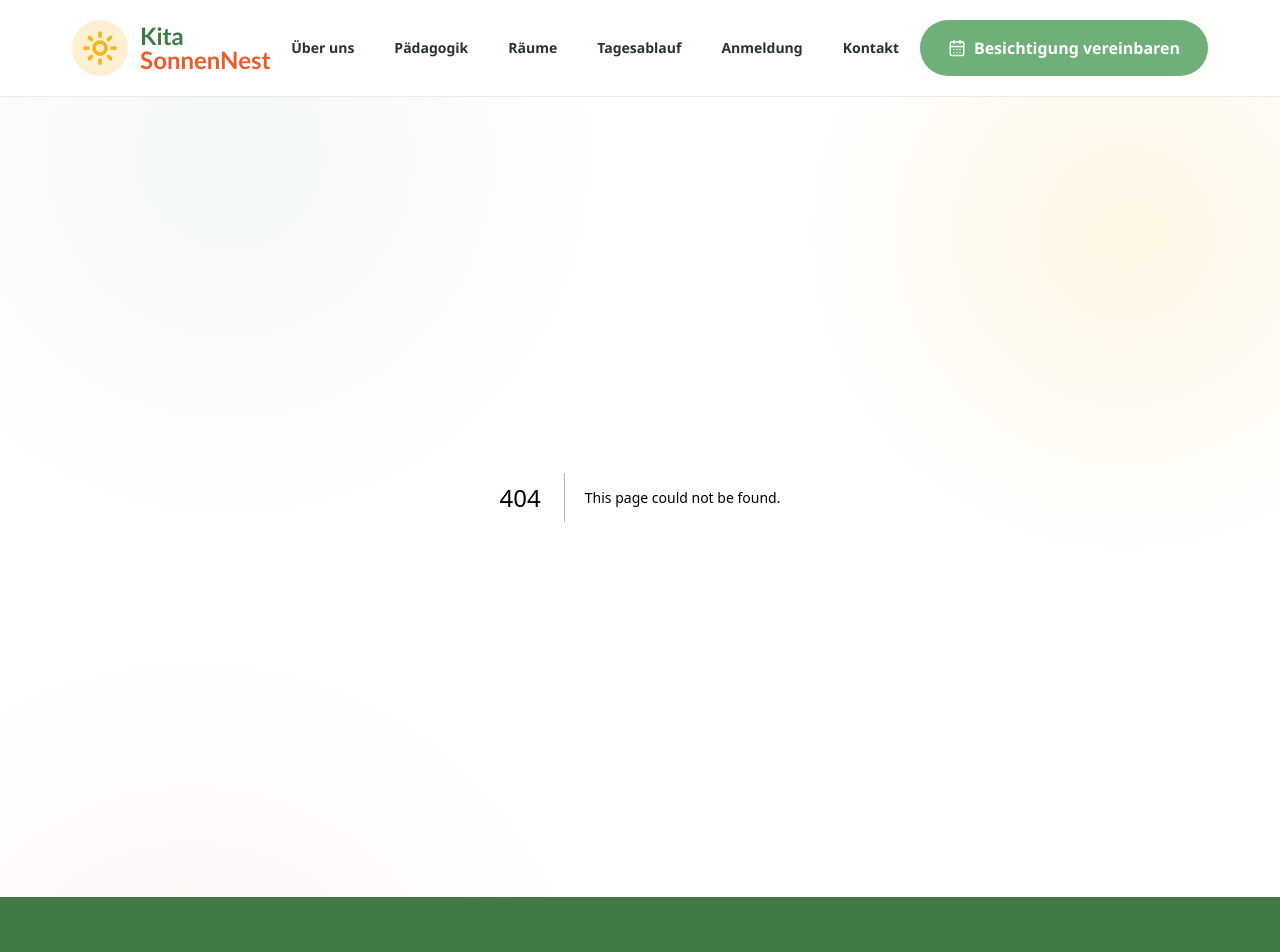
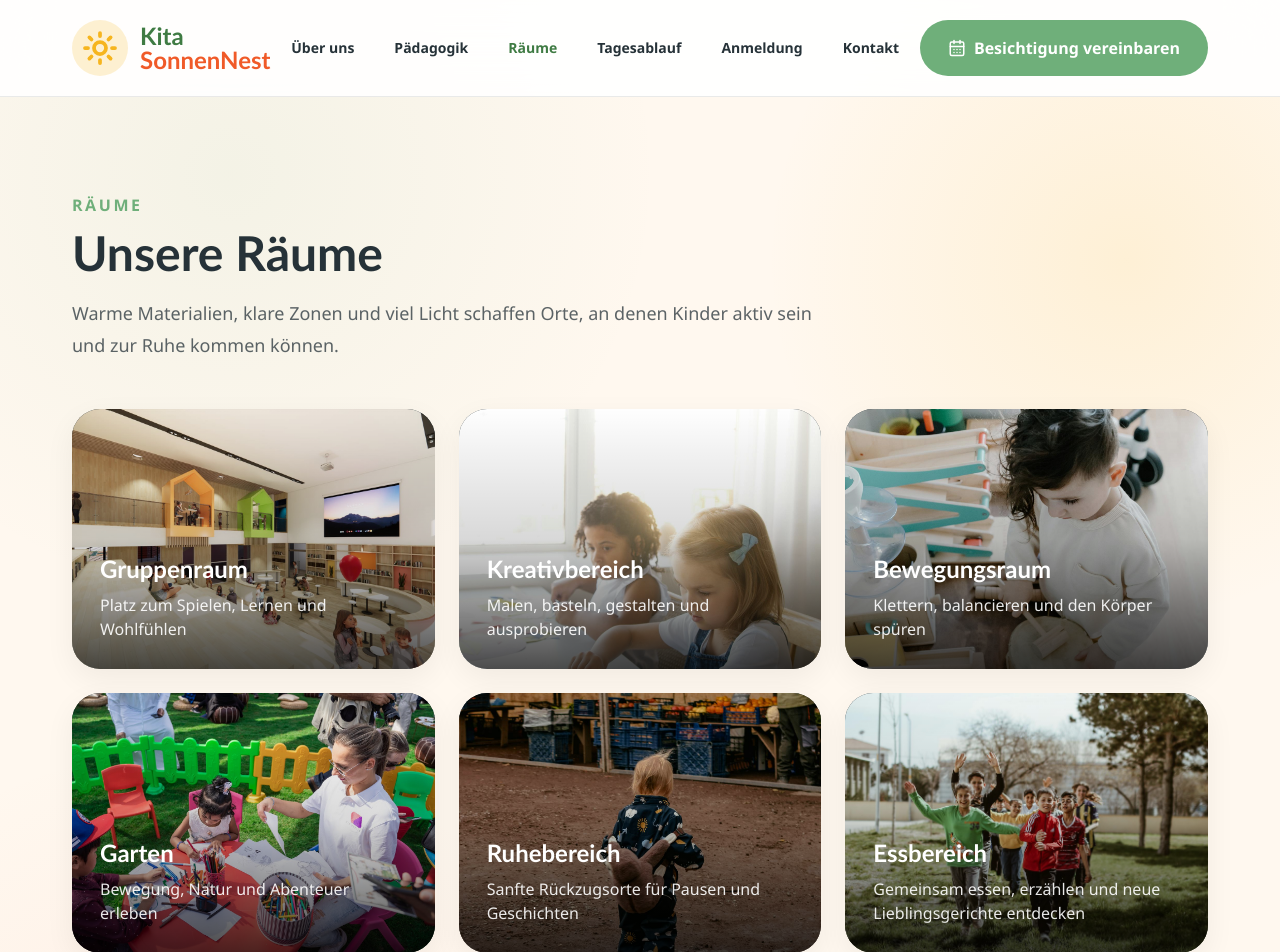
Before and after one commit to MarinaOlenchenko/Kindergarten-web, a Next.js app: page /Kindergarten-web/raeume in a window 1280 px wide. Before the commit this address had no page. Shown: the top 952 px of the page. Built offline with nearby package versions, Linux system fonts and the light colour scheme.

Commit message:
Configure GitHub Pages deployment

```diff
--- a/components/AnmeldungSteps.tsx
+++ b/components/AnmeldungSteps.tsx
@@ -1,4 +1,5 @@
 import { ArrowRight, Heart, Send, UsersRound } from "lucide-react";
+import Image from "next/image";
 import Button from "@/components/Button";
 
 const steps = [
@@ -29,7 +30,9 @@ export default function AnmeldungSteps() {
         })}
       </div>
       <div className="rounded-[28px] bg-white p-6 shadow-[0_10px_30px_rgba(0,0,0,0.06)]">
-        <div className="mb-6 aspect-[4/3] rounded-[24px] bg-[url('/images/backpack-child.jpg')] bg-cover bg-center" />
+        <div className="relative mb-6 aspect-[4/3] overflow-hidden rounded-[24px]">
+          <Image src="/Kindergarten-web/images/backpack-child.jpg" alt="Kind mit Rucksack in der Kita" fill className="object-cover" sizes="320px" />
+        </div>
         <Button href="/anmeldung" className="w-full">
           Jetzt Platz anfragen <ArrowRight aria-hidden="true" size={20} />
         </Button>
--- a/components/CTASection.tsx
+++ b/components/CTASection.tsx
@@ -7,7 +7,7 @@ export default function CTASection() {
     <section className="relative overflow-hidden bg-[#F6B51E] py-12">
       <div className="mx-auto grid max-w-[1200px] items-center gap-8 px-6 lg:grid-cols-[180px_1fr_auto] lg:px-8">
         <div className="relative h-36 w-36 overflow-hidden rounded-full border-8 border-white/80 shadow-[0_10px_30px_rgba(0,0,0,0.12)]">
-          <Image src="/images/painting.jpg" alt="Bunte Kinderhände" fill className="object-cover" sizes="144px" />
+          <Image src="/Kindergarten-web/images/painting.jpg" alt="Bunte Kinderhände" fill className="object-cover" sizes="144px" />
         </div>
         <div>
           <Send aria-hidden="true" className="mb-3 text-white" size={28} />
--- a/components/Footer.tsx
+++ b/components/Footer.tsx
@@ -46,7 +46,7 @@ export default function Footer() {
           </div>
         </div>
         <div className="relative hidden min-h-[170px] overflow-hidden rounded-[40px] lg:block">
-          <Image src="/images/toys.jpg" alt="Holzspielzeug in der Kita" fill className="object-cover" sizes="220px" />
+          <Image src="/Kindergarten-web/images/toys.jpg" alt="Holzspielzeug in der Kita" fill className="object-cover" sizes="220px" />
         </div>
       </div>
       <div className="border-t border-white/12 py-5 text-center text-sm text-white/70">© 2026 Kita SonnenNest. Alle Rechte vorbehalten.</div>
--- a/components/Hero.tsx
+++ b/components/Hero.tsx
@@ -41,7 +41,7 @@ export default function Hero() {
         <div className="relative">
           <div className="image-mask relative aspect-[1.24/1] overflow-hidden bg-[#EDF7EC] shadow-[0_24px_70px_rgba(63,123,67,0.18)]">
             <Image
-              src="/images/hero-kindergarten.jpg"
+              src="/Kindergarten-web/images/hero-kindergarten.jpg"
               alt="Kinder spielen im Garten der Kita"
               fill
               priority
--- a/components/PedagogyPreview.tsx
+++ b/components/PedagogyPreview.tsx
@@ -26,7 +26,7 @@ export default function PedagogyPreview() {
           </Button>
         </div>
         <div className="relative mx-auto aspect-square w-full max-w-[340px] overflow-hidden rounded-full bg-[#FFF8EF]">
-          <Image src="/images/painting.jpg" alt="Kinder malen im Kreativbereich" fill className="object-cover" sizes="340px" />
+          <Image src="/Kindergarten-web/images/painting.jpg" alt="Kinder malen im Kreativbereich" fill className="object-cover" sizes="340px" />
         </div>
       </div>
     </div>
--- a/data/rooms.ts
+++ b/data/rooms.ts
@@ -2,31 +2,31 @@ export const rooms = [
   {
     title: "Gruppenraum",
     text: "Platz zum Spielen, Lernen und Wohlfühlen",
-    image: "/images/classroom.jpg"
+    image: "/Kindergarten-web/images/classroom.jpg"
   },
   {
     title: "Kreativbereich",
     text: "Malen, basteln, gestalten und ausprobieren",
-    image: "/images/painting.jpg"
+    image: "/Kindergarten-web/images/painting.jpg"
   },
   {
     title: "Bewegungsraum",
     text: "Klettern, balancieren und den Körper spüren",
-    image: "/images/toys.jpg"
+    image: "/Kindergarten-web/images/toys.jpg"
   },
   {
     title: "Garten",
     text: "Bewegung, Natur und Abenteuer erleben",
-    image: "/images/garden.jpg"
+    image: "/Kindergarten-web/images/garden.jpg"
   },
   {
     title: "Ruhebereich",
     text: "Sanfte Rückzugsorte für Pausen und Geschichten",
-    image: "/images/backpack-child.jpg"
+    image: "/Kindergarten-web/images/backpack-child.jpg"
   },
   {
     title: "Essbereich",
     text: "Gemeinsam essen, erzählen und neue Lieblingsgerichte entdecken",
-    image: "/images/hero-kindergarten.jpg"
+    image: "/Kindergarten-web/images/hero-kindergarten.jpg"
   }
 ];
--- a/next.config.mjs
+++ b/next.config.mjs
@@ -1,4 +1,11 @@
 /** @type {import('next').NextConfig} */
-const nextConfig = {};
+const nextConfig = {
+  output: "export",
+  basePath: "/Kindergarten-web",
+  assetPrefix: "/Kindergarten-web/",
+  images: {
+    unoptimized: true
+  }
+};
 
 export default nextConfig;
```
